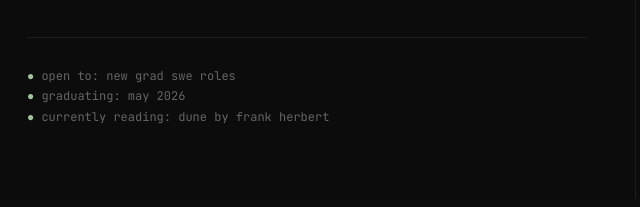
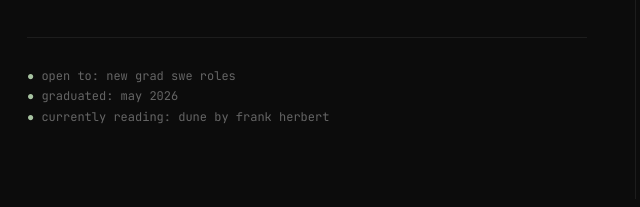
Before and after one commit to Wilye/shelbyyang.com, a plain HTML site: page index.html in a window 1280 px wide. Shown: the part 537-744 px from the top of the page, 45-685 px from the left. Drawn offline with Linux system fonts and the light colour scheme.

Commit message:
Change from graduating to graduated 🎓

```diff
--- a/index.html
+++ b/index.html
@@ -49,7 +49,7 @@
             </div>
             <div class="status">
                 <span class="status-dot">●</span> open to: new grad swe roles<br>
-                <span class="status-dot">●</span> graduating: may 2026<br>
+                <span class="status-dot">●</span> graduated: may 2026<br>
                 <span class="status-dot">●</span> currently reading: dune by frank herbert<br>
             </div>
         </div>
```
